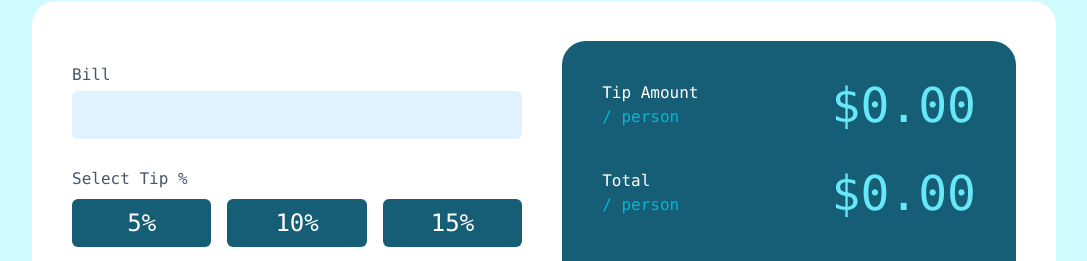
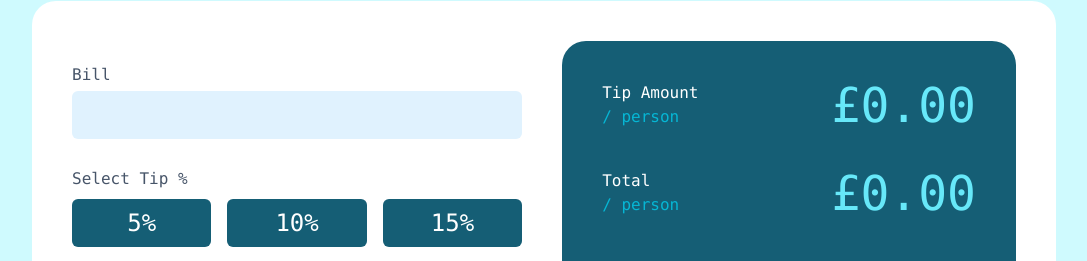
Before and after one commit to vincedefreitas/splitter, a React (Vite) app: page / in a window 1280 px wide. Shown: the part 253-514 px from the top of the page, without its empty margins (96-1183 px from the left). Built offline with nearby package versions, Linux system fonts and the light colour scheme.

Commit message:
Change $ to £

```diff
--- a/src/components/CalculatorDisplay/DisplayItem.jsx
+++ b/src/components/CalculatorDisplay/DisplayItem.jsx
@@ -5,7 +5,7 @@ function DisplayItem({ displayText, amount }) {
         <p className="text-white">{displayText}</p>
         <p className="text-cyan-500">/ person</p>
       </div>
-      <p className="text-cyan-300 text-5xl">${amount}</p>
+      <p className="text-cyan-300 text-5xl">£{amount}</p>
     </div>
   );
 }
```
